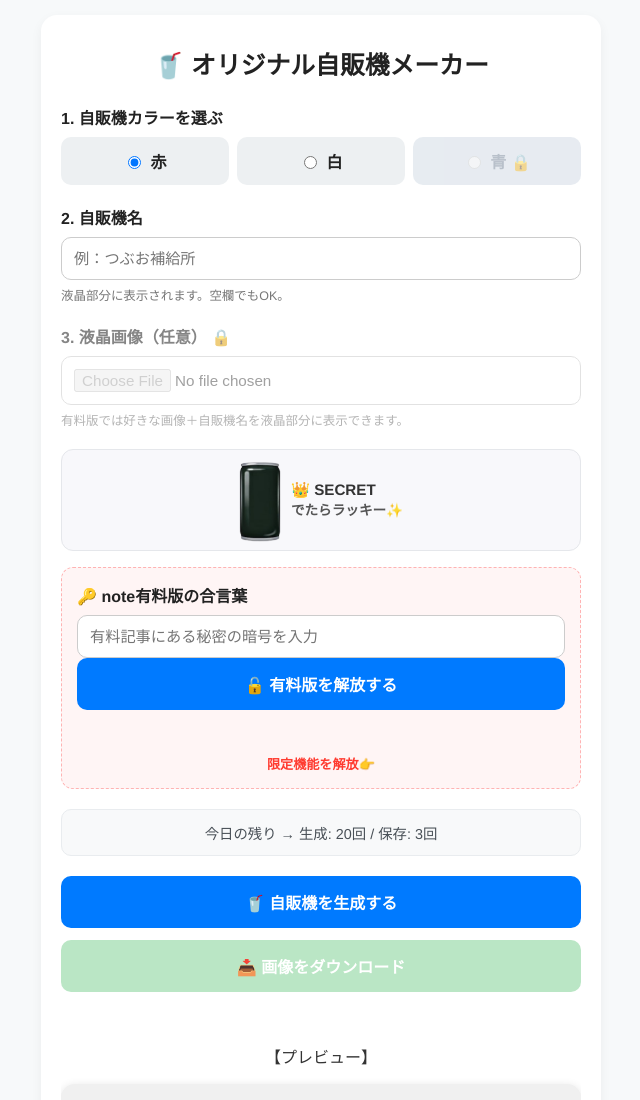
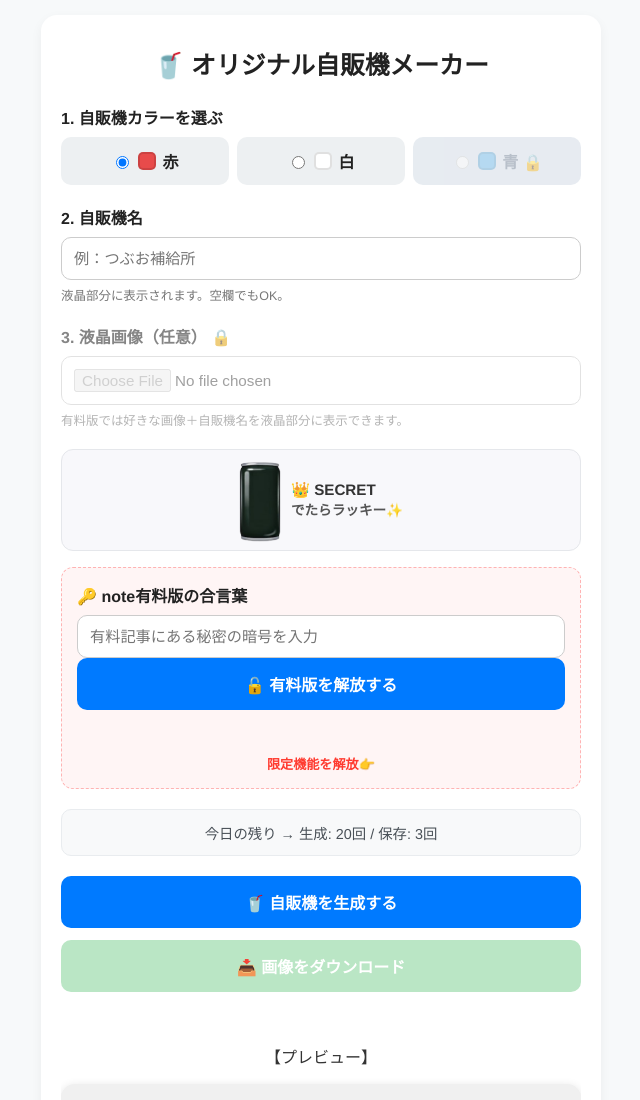
Before and after one commit to tsubuo11035103-a11y/vending-generator, a website: page index.html in a window 1280 px wide. Shown: the top 1100 px of the page, without its empty margins (319-959 px from the left). Drawn offline with Linux system fonts and the light colour scheme.

Commit message:
Update index.html

```diff
--- a/index.html
+++ b/index.html
@@ -12,11 +12,25 @@
 
     <section class="control-group">
       <label>1. 自販機カラーを選ぶ</label>
-      <div class="vending-color-picker">
-        <label><input type="radio" name="vending-color" value="red" checked> 赤</label>
-        <label><input type="radio" name="vending-color" value="white"> 白</label>
-        <label class="premium-locked"><input type="radio" name="vending-color" value="blue" disabled> 青 🔒</label>
-      </div>
+<div class="vending-color-picker">
+  <label>
+    <input type="radio" name="vending-color" value="red" checked>
+    <span class="color-chip color-red"></span>
+    赤
+  </label>
+
+  <label>
+    <input type="radio" name="vending-color" value="white">
+    <span class="color-chip color-white"></span>
+    白
+  </label>
+
+  <label class="premium-locked">
+    <input type="radio" name="vending-color" value="blue" disabled>
+    <span class="color-chip color-blue"></span>
+    青 🔒
+  </label>
+</div>
     </section>
 
     <section class="control-group">
```
